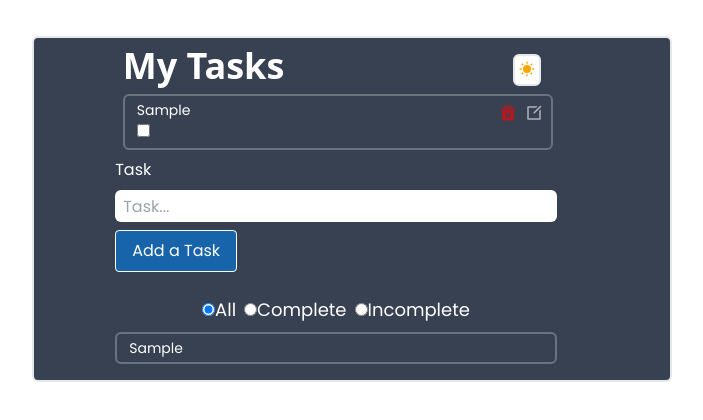
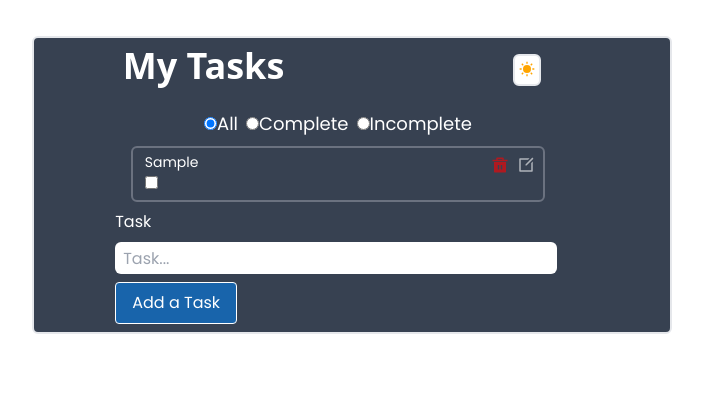
Before and after one commit to AmitPaswan18/Todo-App, a React (Vite) app: page / in a window 1280 px wide. Both pictures are taken after typing "Sample" into the empty fields and a click on the button "Add a Task". Shown: the top 420 px of the page, without its empty margins (288-991 px from the left). Built offline with nearby package versions, Linux system fonts and the light colour scheme.

Commit message:
previous value bug fix in edit sec

```diff
--- a/src/components/TodoItems.jsx
+++ b/src/components/TodoItems.jsx
@@ -12,7 +12,7 @@ const TodoItems = () => {
   const [todo, setTodo] = useState([]);
   const [isinputValid, setInputValid] = useState(true);
   const [editIndex, setEditIndex] = useState(null);
-  const [checkedItems, setCheckedItems] = useState([]);
+  const [checkedItems, setCheckedItems] = useState({});
   const [filter, setFilter] = useState("all");
   const editRef = useRef(null);
   const handleFilterChange = (value) => {
@@ -30,10 +30,13 @@ const TodoItems = () => {
     }
   };
 
-  const handleCheckboxChange = (index) => {
-    const updatedCheckedItems = [...checkedItems];
-    updatedCheckedItems[index] = !updatedCheckedItems[index];
-    setCheckedItems(updatedCheckedItems);
+  const handleCheckboxChange = (id) => {
+    setCheckedItems((prevCheckedItems) => {
+      return {
+        ...prevCheckedItems,
+        [id]: !prevCheckedItems[id],
+      };
+    });
   };
 
   function formValidation(input) {
@@ -86,7 +89,6 @@ const TodoItems = () => {
 
     if (editIndex !== null) {
       const updatedTasks = [...todo];
-      console.log("Updated todo", updatedTasks);
       updatedTasks[editIndex].title = titleEdit;
       setEditIndex(null);
       setTodo(updatedTasks);
@@ -159,6 +161,7 @@ const TodoItems = () => {
                   <div className="font-sans lg:font-extrabold  lg:text-3xl text-sm font-bold my-2">
                     My Tasks
                   </div>
+
                   <div className=" text-md text-slate-500 opacity-40 py-2 ">
                     {" "}
                     You have No Task
@@ -170,13 +173,113 @@ const TodoItems = () => {
                 <div className="font-sans text-4xl font-bold text-white">
                   My Tasks
                 </div>
+                <div className="flex justify-center text-white mt-4 gap-2 text-lg">
+                  <RadioButton
+                    label="All"
+                    value="all"
+                    checked={filter === "all"}
+                    onChange={() => handleFilterChange("all")}
+                  />
+
+                  <RadioButton
+                    label="Complete"
+                    value="complete"
+                    checked={filter === "complete"}
+                    onChange={() => handleFilterChange("complete")}
+                  />
+
+                  <label htmlFor="incomplete">
+                    <RadioButton
+                      label="Incomplete"
+                      value="incomplete"
+                      checked={filter === "incomplete"}
+                      onChange={() => handleFilterChange("incomplete")}
+                    />{" "}
+                  </label>
+                </div>
+                {isinputValid === false && (
+                  <div className="text-red-600">
+                    Please enter a valid task name
+                  </div>
+                )}
+                {filteredTodo().map((item, index) => (
+                  <div className=" max-h-screen text-white" key={index}>
+                    <div>
+                      <div className="flex lg:mx-2 lg:gap-2 gap-0 flex-col">
+                        <div
+                          ref={editIndex === index ? editRef : null}
+                          className="flex max-h-fit max-w-fit my-2 bg-slates w-full  border-2 border-gray-500 rounded-md justify-between py-1 px-1">
+                          {editIndex === index ? (
+                            <>
+                              <div className="flex flex-col">
+                                <InputButton
+                                  className="w-full h-8 rounded-md p-2 m-2 text-black"
+                                  placeholder="Task..."
+                                  onChange={(e) => setTitleEdit(e.target.value)}
+                                  onBlur={handleBlur}
+                                  value={titleEdit}
+                                  onKeyDown={(e) => {
+                                    if (e.key === "Enter") {
+                                      handleEditSubmit(e);
+                                    }
+                                  }}
+                                />
+                              </div>
+                            </>
+                          ) : (
+                            <div className="flex lg:mx-2 lg:gap-2 gap-0 flex-col">
+                              <div className="md:text-sm text-xs">
+                                {item.title}
+                              </div>
+                              <div>
+                                {filter === "all" ? (
+                                  <Checkboxbutton
+                                    checked={checkedItems[index] || false}
+                                    onChange={() => handleCheckboxChange(index)}
+                                  />
+                                ) : null}
+                                {checkedItems[index] && filter == "all" ? (
+                                  <span className="badge text-bg-success m-2">
+                                    Complete
+                                  </span>
+                                ) : null}
+                              </div>
+                            </div>
+                          )}
+                          <div className="flex flex-col md:flex-row">
+                            <RiDeleteBin5Fill
+                              className="m-1"
+                              color="red"
+                              opacity={0.6}
+                              size={18}
+                              style={{ cursor: "pointer" }}
+                              onClick={() => deleteTodo(index)}
+                            />
+                            <RiEditBoxLine
+                              className="m-1"
+                              color="white"
+                              opacity={0.6}
+                              size={18}
+                              style={{ cursor: "pointer" }}
+                              onClick={() =>
+                                editIndex === index
+                                  ? handleEditSubmit()
+                                  : editTodo(index)
+                              }
+                            />
+                          </div>
+                        </div>
+                      </div>
+                    </div>
+                  </div>
+                ))}
 
                 {isinputValid === false && (
                   <div className="text-red-600">
                     Please enter a valid task name
                   </div>
                 )}
-                {todo.map((item, index) => (
+                {/* {todo.map((item, index) => (
                   <div className=" max-h-screen text-white" key={index}>
                     <div
                       ref={editIndex === index ? editRef : null}
@@ -189,6 +292,7 @@ const TodoItems = () => {
                               placeholder="Task..."
                               onChange={(e) => setTitleEdit(e.target.value)}
                               onBlur={handleBlur}
+                              value={titleEdit}
                               onKeyDown={(e) => {
                                 if (e.key === "Enter") {
                                   handleEditSubmit(e);
@@ -237,7 +341,7 @@ const TodoItems = () => {
                       </div>
                     </div>
                   </div>
-                ))}
+                ))} */}
               </div>
             )}
             <ToogleBar />
@@ -262,39 +366,6 @@ const TodoItems = () => {
                 <div className="flex ">
                   <Button color="#1864AB"> Add a Task</Button>
                 </div>
-                <div className="flex justify-center mt-4 gap-2 text-lg">
-                  <RadioButton
-                    label="All"
-                    value="all"
-                    checked={filter === "all"}
-                    onChange={() => handleFilterChange("all")}
-                  />
-
-                  <RadioButton
-                    label="Complete"
-                    value="complete"
-                    checked={filter === "complete"}
-                    onChange={() => handleFilterChange("complete")}
-                  />
-
-                  <label htmlFor="incomplete">
-                    <RadioButton
-                      label="Incomplete"
-                      value="incomplete"
-                      checked={filter === "incomplete"}
-                      onChange={() => handleFilterChange("incomplete")}
-                    />{" "}
-                  </label>
-                </div>
-                {filteredTodo().map((item, index) => (
-                  <div className=" max-h-screen text-white" key={index}>
-                    <div className="flex max-h-fit max-w-fit my-2 bg-slates w-full  border-2 border-gray-500 rounded-md justify-between py-1 px-1">
-                      <div className="flex lg:mx-2 lg:gap-2 gap-0 flex-col">
-                        <div className="md:text-sm text-xs">{item.title}</div>
-                      </div>
-                    </div>
-                  </div>
-                ))}
               </div>
             </form>
           </div>
--- a/src/components/common/Checkboxbutton.jsx
+++ b/src/components/common/Checkboxbutton.jsx
@@ -14,6 +14,7 @@ const Checkboxbutton = (props) => {
         name="todocomplete"
         className={className}
         value={value}
+        checked
         style={styles}
         {...rest}
       />
```
